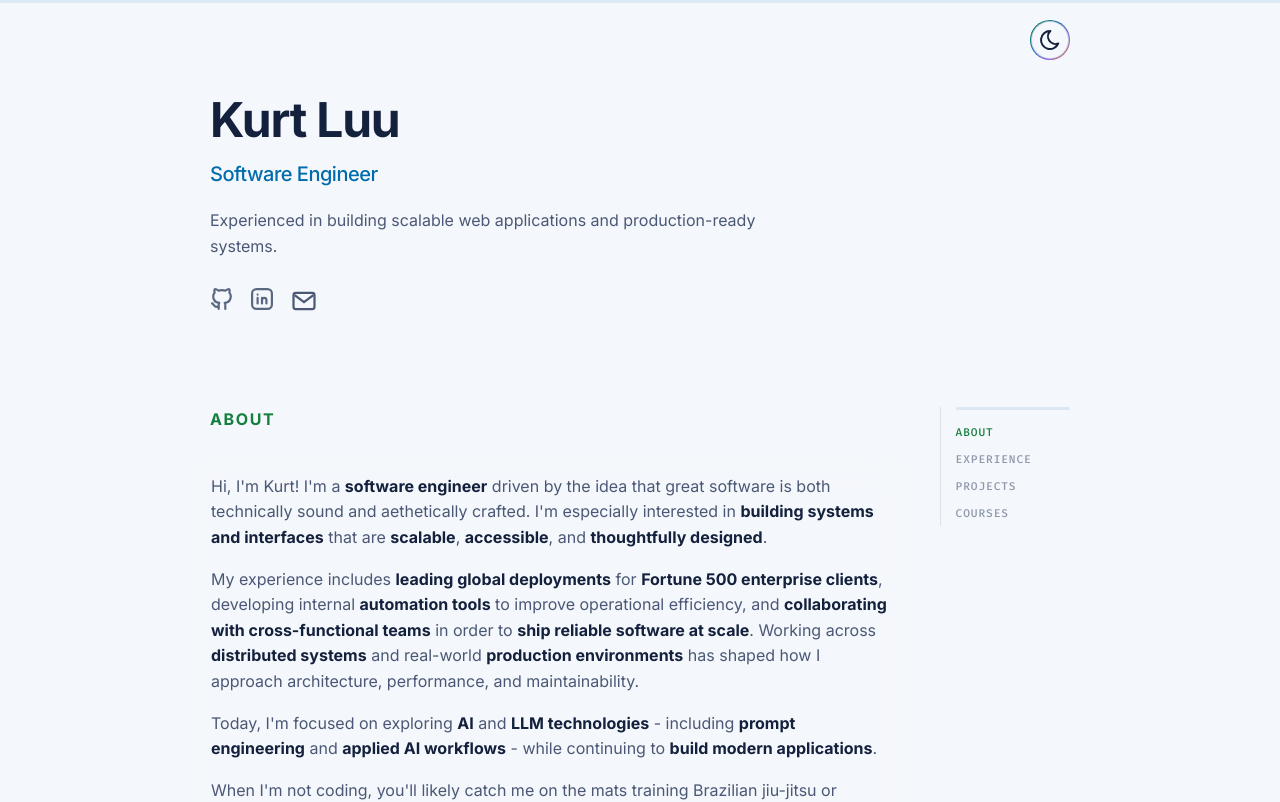
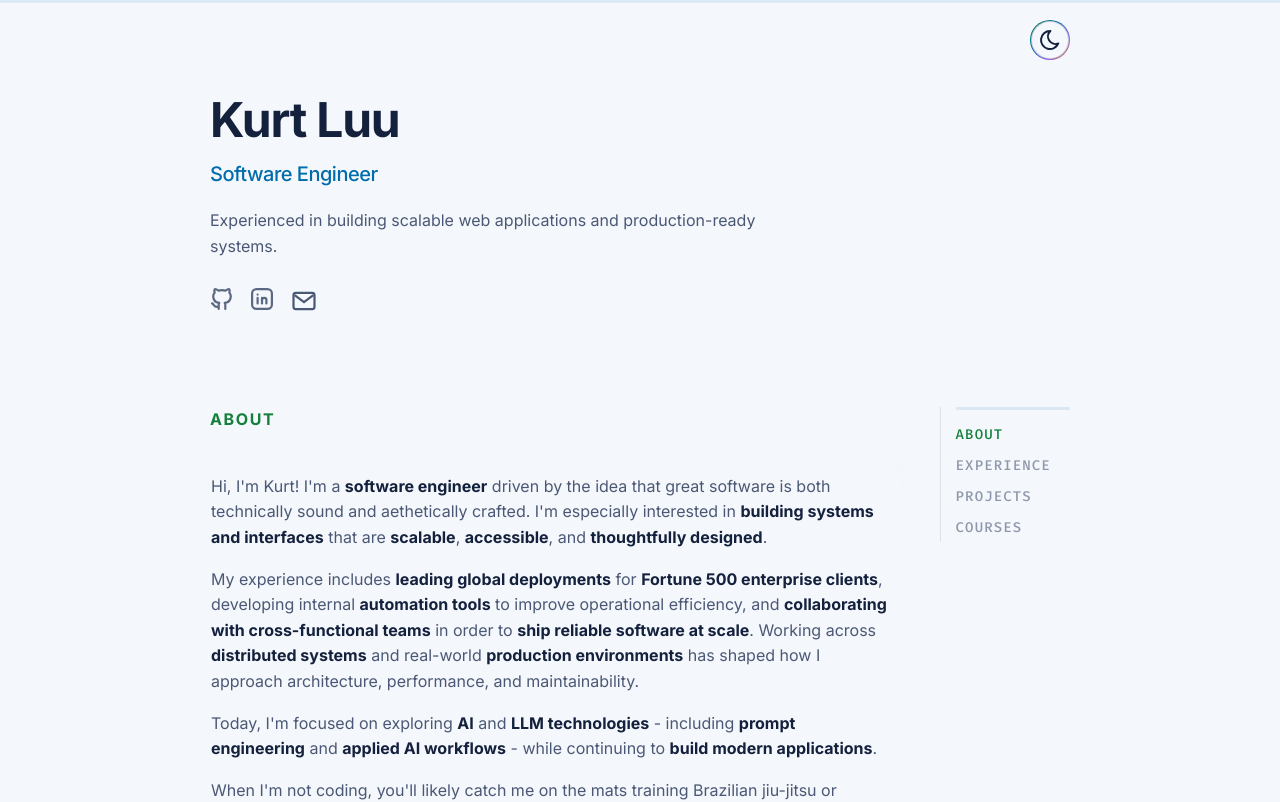
Before and after one commit to kurtluu/portfolio, a React (Vite) app in the folder react-ts-site/: page / in a window 1280 px wide. Shown: the top 802 px of the page. Built offline with nearby package versions, Linux system fonts and the light colour scheme.

Commit message:
Bump ToC link font size to 14px
Co-Authored-By: Claude Sonnet 4.6 <noreply@anthropic.com>

```diff
--- a/react-ts-site/src/styles.css
+++ b/react-ts-site/src/styles.css
@@ -966,7 +966,7 @@ h3 {
   margin-left: -1px;
   padding: 0.3rem 0 0.3rem 0.85rem;
   text-decoration: none;
-  font: 500 0.7rem/1.4 "Fira Code", monospace;
+  font: 500 14px/1.4 "Fira Code", monospace;
   letter-spacing: 0.08em;
   text-transform: uppercase;
   color: var(--muted);
```
